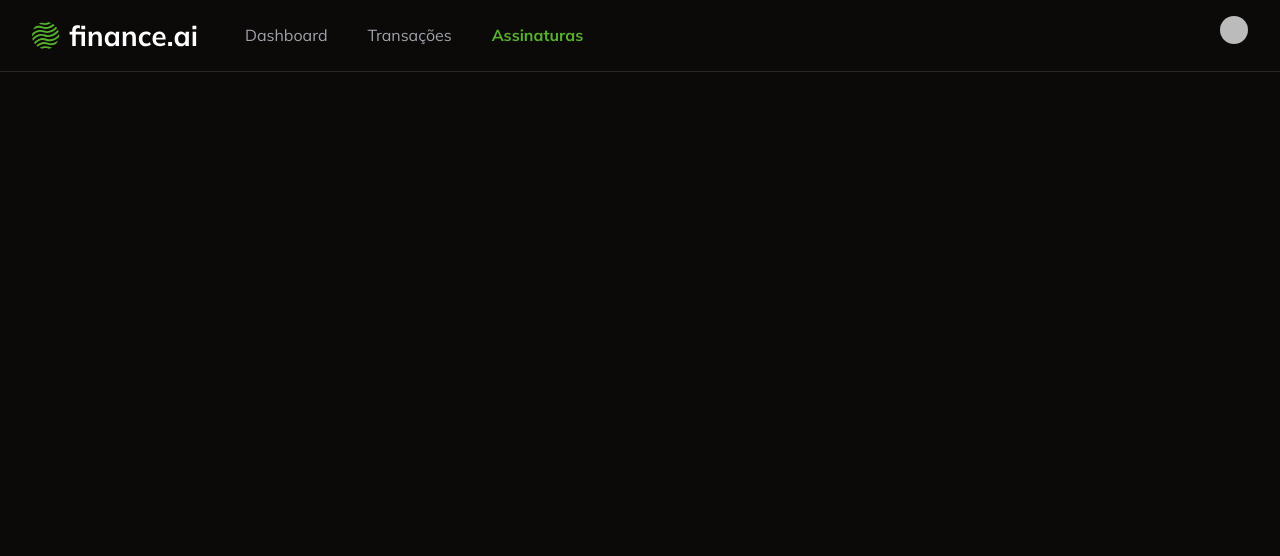
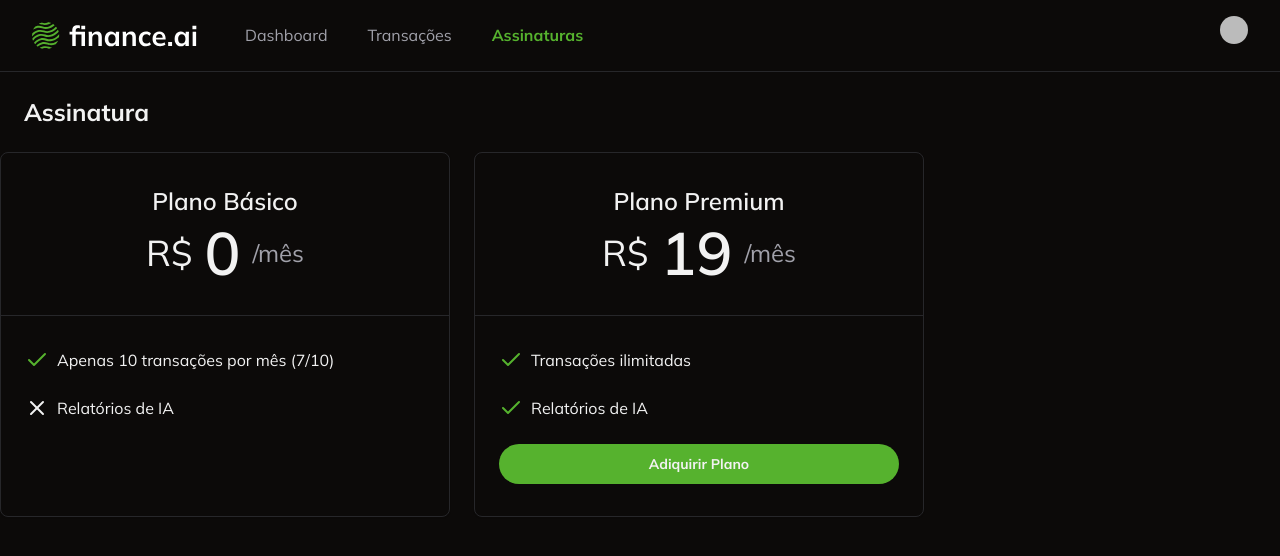
Before and after one commit to zReBolTz/Finance.ai, a Next.js app: page /subscriptions in a window 1280 px wide. Shown: the top 556 px of the page. Built offline with nearby package versions, Linux system fonts and the light colour scheme; no server answers; sample sign-in values are in the browser's storage; some icons are missing.

Commit message:
feat: ensure user is redirected to stripe checkout when acquiring plan

```diff
--- /dev/null
+++ b/app/subscriptions/__actions/create-stripe--checkout/index.ts
@@ -0,0 +1,36 @@
+"use server";
+
+import { auth } from "@clerk/nextjs/server";
+import Stripe from "stripe";
+
+export const createStripeCheckout = async () => {
+  const { userId } = await auth();
+  if (!userId) {
+    throw new Error("Unauthorized");
+  }
+  if (!process.env.STRIPE_SECRET_KEY) {
+    throw new Error("Stripe secret key not found");
+  }
+  const stripe = new Stripe(process.env.STRIPE_SECRET_KEY, {
+    apiVersion: "2024-10-28.acacia",
+  });
+  const session = await stripe.checkout.sessions.create({
+    payment_method_types: ["card"],
+    mode: "subscription",
+    success_url: "http://localhost:3000",
+    cancel_url: "http://localhost:3000",
+    subscription_data: {
+      metadata: {
+        clerk_user_id: userId,
+      },
+    },
+    line_items: [
+      {
+        price: process.env.STRIPE_PREMIUM_PLAN__PRICE_ID,
+        quantity: 1,
+      },
+    ],
+  });
+
+  return { sessionId: session.id };
+};
--- /dev/null
+++ b/app/subscriptions/__components/acquire-plan-button.tsx
@@ -0,0 +1,30 @@
+"use client";
+
+import { Button } from "@/app/_components/ui/button";
+import { createStripeCheckout } from "../__actions/create-stripe--checkout";
+import { loadStripe } from "@stripe/stripe-js";
+const AcquirePlanButton = () => {
+  const handleAcquirePlanClick = async () => {
+    const { sessionId } = await createStripeCheckout();
+    if (!process.env.NEXT_PUBLIC_STRIPE_PUBLISHABLE_KEY) {
+      throw new Error("Stripe publishable key not found");
+    }
+    const stripe = await loadStripe(
+      process.env.NEXT_PUBLIC_STRIPE_PUBLISHABLE_KEY,
+    );
+    if (!stripe) {
+      throw new Error("Stripe not found");
+    }
+    await stripe.redirectToCheckout({ sessionId });
+  };
+  return (
+    <Button
+      className="w-full rounded-full font-bold"
+      onClick={handleAcquirePlanClick}
+    >
+      Adiquirir Plano
+    </Button>
+  );
+};
+
+export default AcquirePlanButton;
--- a/app/subscriptions/page.tsx
+++ b/app/subscriptions/page.tsx
@@ -1,13 +1,68 @@
 import { auth } from "@clerk/nextjs/server";
 import NavBar from "../_components/navBar";
 import { redirect } from "next/navigation";
+import { Card, CardContent, CardHeader } from "../_components/ui/card";
+import { CheckIcon, XIcon } from "lucide-react";
+import AcquirePlanButton from "./__components/acquire-plan-button";
 
 const SubscriptionsPage = async () => {
   const { userId } = await auth();
   if (!userId) {
     redirect("/login");
   }
-  return <NavBar />;
+  return (
+    <>
+      <NavBar />
+      <div className="space-y-6 p-6">
+        <h1 className="text-2xl font-bold">Assinatura</h1>
+      </div>
+      <div className="flex gap-6">
+        <Card className="w-[450px]">
+          <CardHeader className="border-b border-solid py-8">
+            <h2 className="text-center text-2xl font-semibold">Plano Básico</h2>
+            <div className="flex items-center justify-center gap-3">
+              <span className="text-4xl">R$</span>
+              <span className="text-6xl font-semibold">0</span>
+              <span className="text-2xl text-muted-foreground">/mês</span>
+            </div>
+          </CardHeader>
+          <CardContent className="space-y-6 py-8">
+            <div className="flex items-center gap-2">
+              <CheckIcon className="text-primary" />
+              <p> Apenas 10 transações por mês (7/10)</p>
+            </div>
+            <div className="flex items-center gap-2">
+              <XIcon />
+              <p> Relatórios de IA</p>
+            </div>
+          </CardContent>
+        </Card>
+        <Card className="w-[450px]">
+          <CardHeader className="border-b border-solid py-8">
+            <h2 className="text-center text-2xl font-semibold">
+              Plano Premium
+            </h2>
+            <div className="flex items-center justify-center gap-3">
+              <span className="text-4xl">R$</span>
+              <span className="text-6xl font-semibold">19</span>
+              <span className="text-2xl text-muted-foreground">/mês</span>
+            </div>
+          </CardHeader>
+          <CardContent className="space-y-6 py-8">
+            <div className="flex items-center gap-2">
+              <CheckIcon className="text-primary" />
+              <p> Transações ilimitadas</p>
+            </div>
+            <div className="flex items-center gap-2">
+              <CheckIcon className="text-primary" />
+              <p> Relatórios de IA</p>
+            </div>
+            <AcquirePlanButton />
+          </CardContent>
+        </Card>
+      </div>
+    </>
+  );
 };
 
 export default SubscriptionsPage;
--- a/app/transactions/page.tsx
+++ b/app/transactions/page.tsx
@@ -24,13 +24,16 @@
   return (
     <>
       <NavBar />
-      <div className="space-y-6 overflow-hidden p-6">
+      <div className="flex flex-col space-y-6 overflow-hidden p-6">
         <div className="flex w-full items-center justify-between">
           <h1 className="text-2xl font-bold">Transações</h1>
           <AddTransactionButton />
         </div>
-        <ScrollArea>
-          <DataTable columns={Transactionscolumns} data={transactions} />
+        <ScrollArea className="h-full">
+          <DataTable
+            columns={Transactionscolumns}
+            data={JSON.parse(JSON.stringify(transactions))}
+          />
         </ScrollArea>
       </div>
     </>
--- a/package.json
+++ b/package.json
@@ -21,6 +21,7 @@
     "@radix-ui/react-scroll-area": "^1.2.1",
     "@radix-ui/react-select": "^2.1.2",
     "@radix-ui/react-slot": "^1.1.0",
+    "@stripe/stripe-js": "^4.9.0",
     "@tanstack/react-table": "^8.20.5",
     "class-variance-authority": "^0.7.0",
     "clsx": "^2.1.1",
@@ -35,6 +36,7 @@
     "react-hook-form": "^7.53.2",
     "react-number-format": "^5.4.2",
     "recharts": "^2.13.3",
+    "stripe": "^17.3.1",
     "tailwind-merge": "^2.5.4",
     "tailwindcss-animate": "^1.0.7",
     "zod": "^3.23.8"
```
Also changed, not shown: 1 other file (tests, documents, lock files or other folders).
